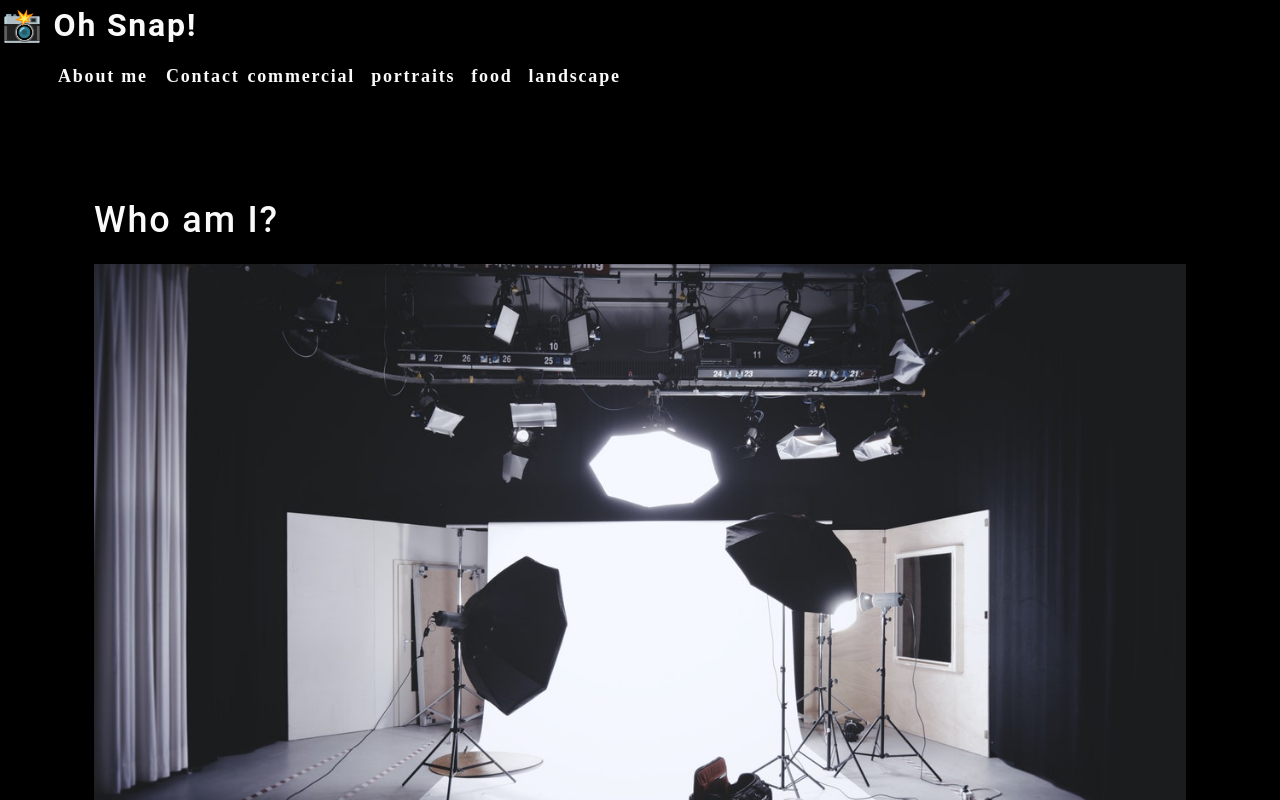
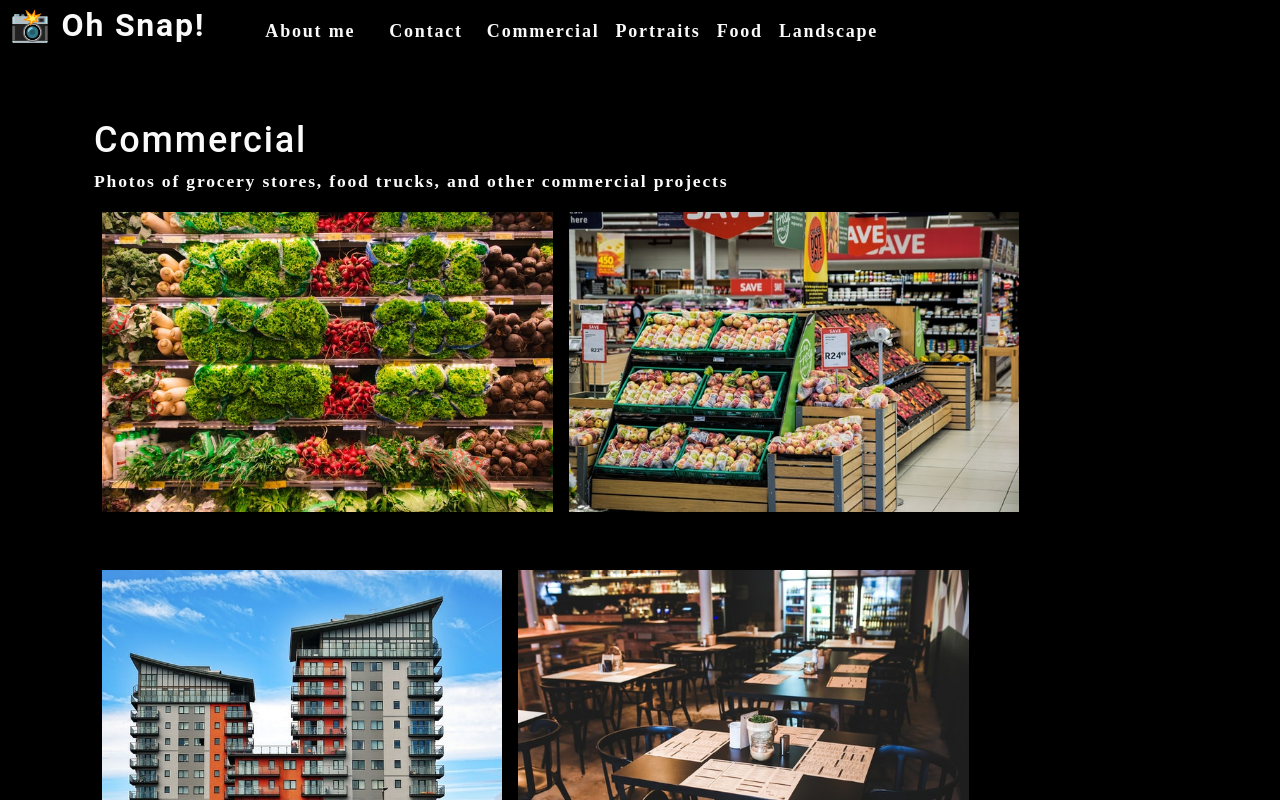
Before and after one commit to natswatch/photo-port, a React (Create React App) app: page / in a window 1280 px wide. Shown: the top 800 px of the page. Built offline with nearby package versions, Linux system fonts and the light colour scheme.

Commit message:
gallery photo list

```diff
--- a/src/App.js
+++ b/src/App.js
@@ -1,14 +1,33 @@
-import React from 'react';
+import React, { useState }from 'react';
 import About from './components/About';
 import Nav from './components/Nav';
-import './App.css';
+import Gallery from './components/Gallery';
 
 function App() {
+  const [categories] = useState([
+    {
+      name: 'commercial',
+      description: 'Photos of grocery stores, food trucks, and other commercial projects',
+    },
+    { name: 'portraits', description: 'Portraits of people in my life' },
+    { name: 'food', description: 'Delicious delicacies' },
+    { name: 'landscape', description: 'Fields, farmhouses, waterfalls, and the beauty of nature' },
+  ]);
+
+  const [currentCategory, setCurrentCategory] = useState(categories[0]);
+
   return (
     <div>
-      <Nav></Nav>
+      <Nav
+        categories={categories}
+        setCurrentCategory={setCurrentCategory}
+        currentCategory={currentCategory}
+        ></Nav>
       <main>
-        <About></About>
+        <div>
+          <Gallery currentCategory={currentCategory}></Gallery>
+          <About></About>
+        </div>
       </main>
     </div>
   );
--- /dev/null
+++ b/src/components/Gallery/index.js
@@ -0,0 +1,18 @@
+import React from 'react';
+import PhotoList from '../PhotoList';
+import { capitalizeFirstLetter } from '../../utils/helpers';
+
+
+function Gallery({currentCategory}) {
+    const {name, description} = currentCategory;
+
+    return (
+        <section>
+            <h1 data-testid="h1tag">{capitalizeFirstLetter(name)}</h1>
+            <p>{description}</p>
+            <PhotoList category={currentCategory.name}/>
+        </section>
+    );
+};
+
+export default Gallery;
--- a/src/components/Nav/index.js
+++ b/src/components/Nav/index.js
@@ -1,31 +1,22 @@
-import React from 'react';
+import React, { useEffect } from 'react';
+import { capitalizeFirstLetter } from '../../utils/helpers';
 
-function Nav() {
-    const categories = [
-        {
-            name: "commercial",
-            description: "Photos of grocery stores, food trucks, and other commercial projects"
-        },
-        {
-            name: "portraits",
-            description: "Portraits of people in my life"
-        },
-        { name: "food", description: "Delicious delicacies" },
-        {
-            name: "landscape",
-            description: "Fields, farmhouses, waterfalls, and the beauty of nature"
-        }
-    ]
+function Nav(props) {
+    const {
+        categories = [],
+        setCurrentCategory,
+        currentCategory,
+    } = props;
 
-    function categorySelected(name) {
-        console.log(`${name} clicked`)
-    }
+    useEffect(() => {
+        document.title = capitalizeFirstLetter(currentCategory.name);
+    },[currentCategory] );
 
     return (
-        <header>
+        <header className="flex-row px-1">
             <h2>
                 <a data-testid="link" href="/">
-                    <span role="img" aria-label="camera"> 📸 </span> Oh Snap!
+                    <span role="img" aria-label="camera">📸 </span>Oh Snap!
                 </a>
             </h2>
             <nav>
@@ -35,21 +26,20 @@
                             About me
                         </a>
                     </li>
-                    <li>
+                    <li className="mx-2">
                         <span>Contact</span>
                     </li>
-                        {categories.map((category) => (
-                            <li className="mx-1"
-                            key={category.name}>
-                                <span onClick={() => categorySelected(category.name)}>
-                                    {category.name}
-                                </span>
-                            </li>
-                        ))}
+                    {categories.map((category) => (
+                        <li className={`mx-1 ${ currentCategory.name === category.name && 'navActivve'}`} key={category.name}>
+                            <span onClick={() => { setCurrentCategory(category)}} >
+                                {capitalizeFirstLetter(category.name)}
+                            </span>
+                        </li>
+                    ))}
                 </ul>
             </nav>
         </header>
-    );
+  );
 }
 
 export default Nav;
--- /dev/null
+++ b/src/components/PhotoList/index.js
@@ -0,0 +1,121 @@
+import React, {useState} from 'react';
+// import Modal from '../Modal';
+
+const PhotoList = ({category}) => {
+    const [photos] = useState([
+        {
+            name: 'Grocery aisle',
+            category: 'commercial',
+            description: 'Lorem ipsum dolor sit amet, consectetur adipiscing elit. Nunc ultricie',
+        },
+        {
+          name: 'Grocery booth',
+          category: 'commercial',
+          description: 'Lorem ipsum dolor sit amet, consectetur adipiscing elit. Nunc ultricie',
+        },
+        {
+          name: 'Building exterior',
+          category: 'commercial',
+          description: 'Lorem ipsum dolor sit amet, consectetur adipiscing elit. Nunc ultricie',
+        },
+        {
+          name: 'Restaurant table',
+          category: 'commercial',
+          description: 'Lorem ipsum dolor sit amet, consectetur adipiscing elit. Nunc ultricie',
+        },
+        {
+          name: 'Cafe interior',
+          category: 'commercial',
+          description: 'Lorem ipsum dolor sit amet, consectetur adipiscing elit. Nunc ultricie',
+        },
+        {
+          name: 'Cat green eyes',
+          category: 'portraits',
+          description: 'Lorem ipsum dolor sit amet, consectetur adipiscing elit. Nunc ultricie',
+        },
+        {
+          name: 'Green parrot',
+          category: 'portraits',
+          description: 'Lorem ipsum dolor sit amet, consectetur adipiscing elit. Nunc ultricie',
+        },
+        {
+          name: 'Yellow macaw',
+          category: 'portraits',
+          description: 'Lorem ipsum dolor sit amet, consectetur adipiscing elit. Nunc ultricie',
+        },
+        {
+          name: 'Pug smile',
+          category: 'portraits',
+          description: 'Lorem ipsum dolor sit amet, consectetur adipiscing elit. Nunc ultricie',
+        },
+        {
+          name: 'Pancakes',
+          category: 'food',
+          description: 'Lorem ipsum dolor sit amet, consectetur adipiscing elit. Nunc ultricie',
+        },
+        {
+          name: 'Burrito',
+          category: 'food',
+          description: 'Lorem ipsum dolor sit amet, consectetur adipiscing elit. Nunc ultricie',
+        },
+        {
+          name: 'Scallop pasta',
+          category: 'food',
+          description: 'Lorem ipsum dolor sit amet, consectetur adipiscing elit. Nunc ultricie',
+        },
+        {
+          name: 'Burger',
+          category: 'food',
+          description: 'Lorem ipsum dolor sit amet, consectetur adipiscing elit. Nunc ultricie',
+        },
+        {
+          name: 'Fruit bowl',
+          category: 'food',
+          description: 'Lorem ipsum dolor sit amet, consectetur adipiscing elit. Nunc ultricie',
+        },
+        {
+          name: 'Green river',
+          category: 'landscape',
+          description: 'Lorem ipsum dolor sit amet, consectetur adipiscing elit. Nunc ultricie',
+        },
+        {
+          name: 'Docks',
+          category: 'landscape',
+          description: 'Lorem ipsum dolor sit amet, consectetur adipiscing elit. Nunc ultricie',
+        },
+        {
+          name: 'Panoramic village by sea',
+          category: 'landscape',
+          description: 'Lorem ipsum dolor sit amet, consectetur adipiscing elit. Nunc ultricie',
+        },
+        {
+          name: 'Domestic landscape',
+          category: 'landscape',
+          description: 'Lorem ipsum dolor sit amet, consectetur adipiscing elit. Nunc ultricie',
+        },
+        {
+          name: 'Park bench',
+          category: 'landscape',
+          description: 'Lorem ipsum dolor sit amet, consectetur adipiscing elit. Nunc ultricie',
+        },
+    ]);
+
+    //selects the photos matching the category selected
+    const currentPhotos = photos.filter((photo) => photo.category === category);
+
+    //renders each photo from the category
+    return (
+        <div className="flex.row">
+            {currentPhotos.map((image, i) => (
+              <img
+                src={require(`../../assets/small/${category}/${i}.jpg`).default}
+                alt={image.name}
+                className="img-thumbnail mx-1"
+                key={image.name}
+              />
+            ))}
+        </div>
+    )
+}
+
+export default PhotoList;
```
Also changed, not shown: 2 other files (tests, documents, lock files or other folders).
